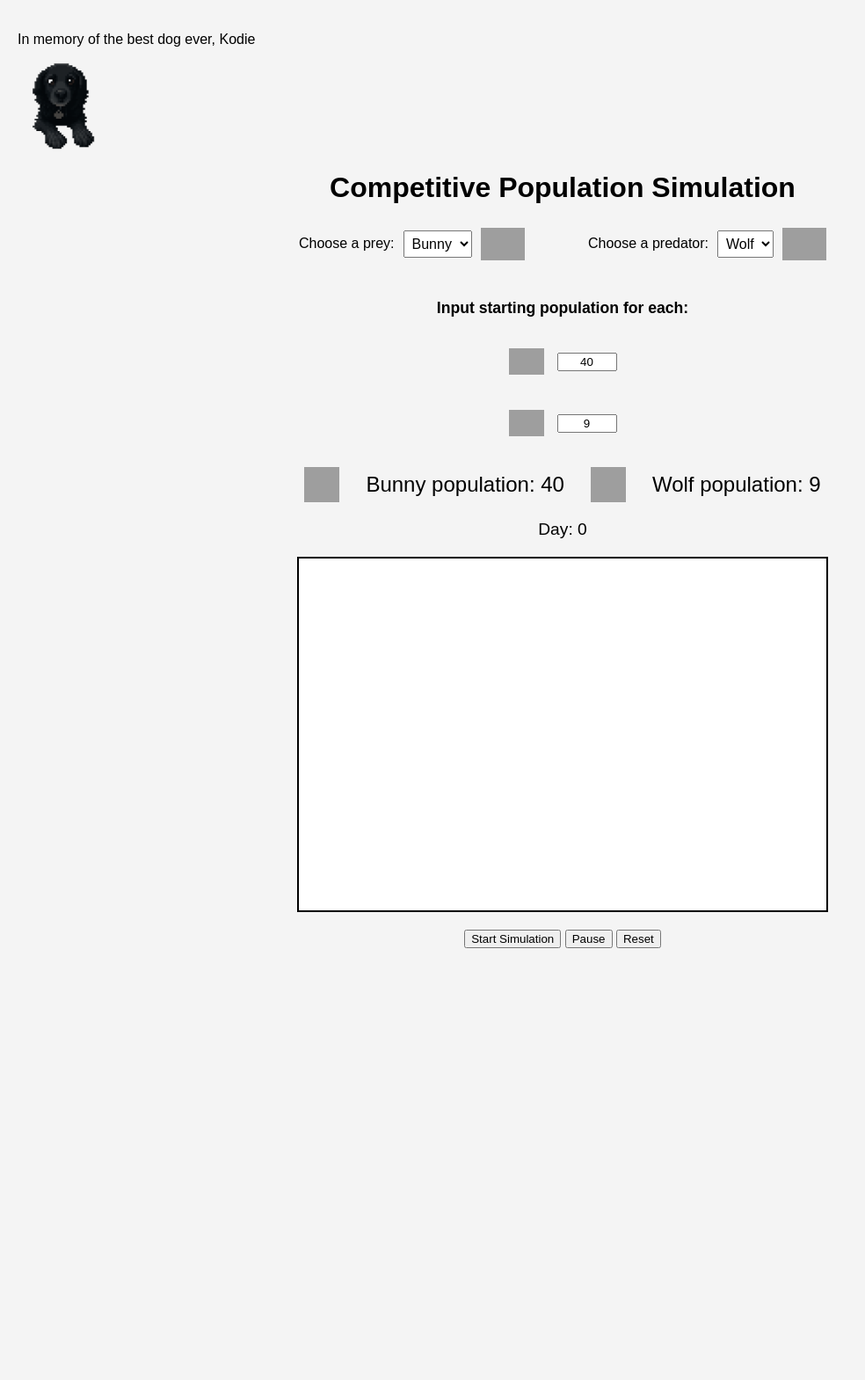
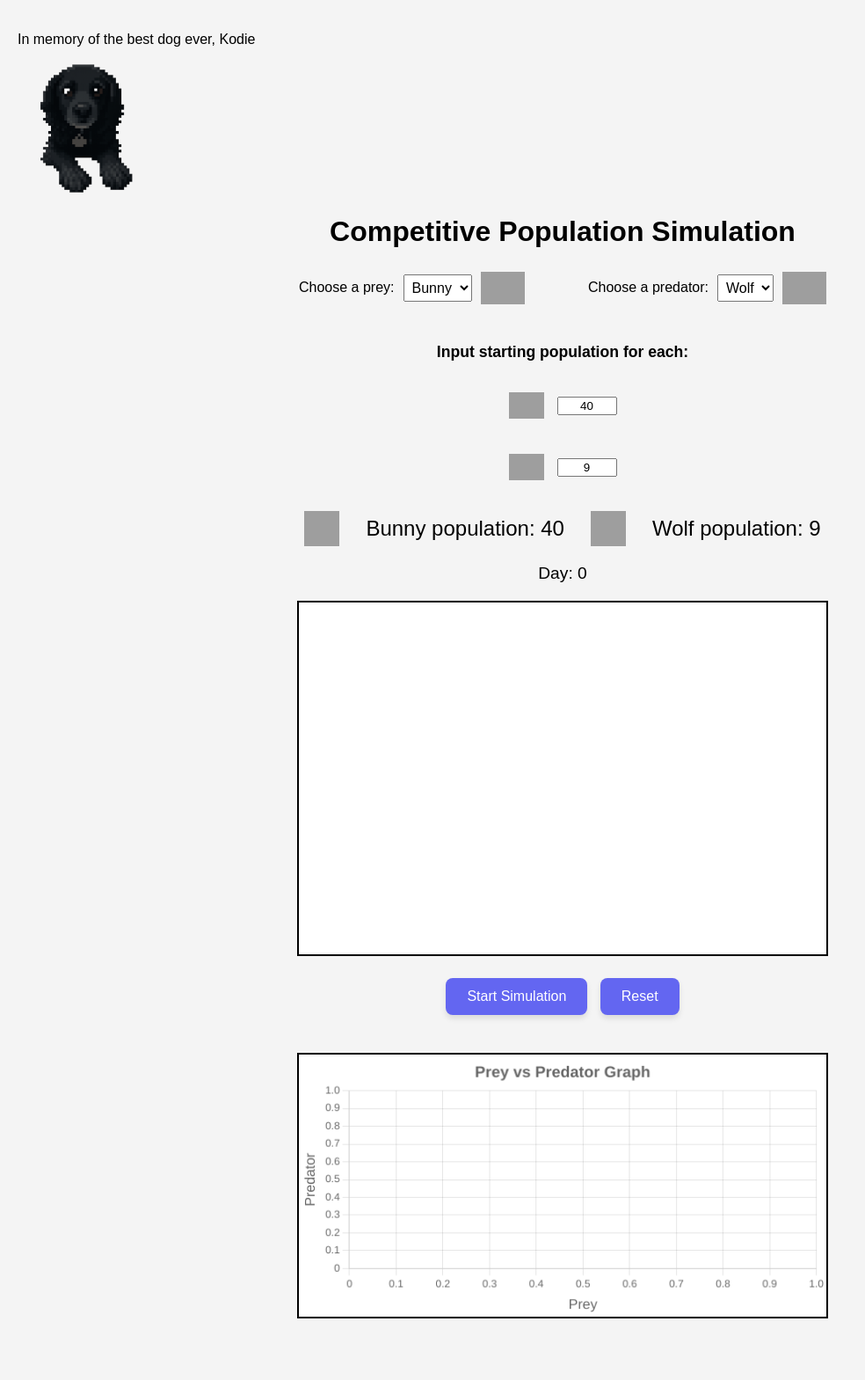
Before and after one commit to Nasser-Mohammed/Nasser-Mohammed.github.io, a Jekyll site: the page _pages/programs-simulations/Population-Model/index.html, which Jekyll copies as it is, in a window 1280 px wide. Shown: the whole page at 88% size, without its empty margins (0-984 px from the left). Built offline with Jekyll 4.4.1, drawn with Linux system fonts in a browser that asks for light colours; before the commit the page ends 1098 px from its top, so only the background shows below that; grey boxes are pictures that could not be loaded.

Commit message:
Add files via upload

```diff
--- a/_pages/programs-simulations/Population-Model/index.html
+++ b/_pages/programs-simulations/Population-Model/index.html
@@ -8,7 +8,7 @@
 </head>
 <body>
   <p>In memory of the best dog ever, Kodie</p>
-  <img src="kodie.png" alt="Kodie" width="100" height="100">
+  <img src="kodie.png" alt="Kodie" width="150" height="150">
   <div class="wrapper">
     <h1>Competitive Population Simulation</h1>
     <div class="selector-container">
@@ -57,14 +57,16 @@
     <canvas id="simCanvas" width="600" height="400"></canvas>
 
     <div id="controls">
-      <button onclick="startSimulation()">Start Simulation</button>
-      <button onclick="pauseSimulation()">Pause</button>
+      <button id="control-button" onclick="handleControlClick()">Start Simulation</button>
       <button onclick="stopSimulation()">Reset</button>
     </div>
   </div>
 
+  <br/>
 
-
+  <div class="graph-container">
+    <canvas id="popGraph" width="600" height="300"></canvas>
+  </div>
   <script src="main.js?v=2"></script>
 </body>
 </html>
--- a/_pages/programs-simulations/Population-Model/main.js
+++ b/_pages/programs-simulations/Population-Model/main.js
@@ -26,6 +26,62 @@ let simulationRunning = false;
 let simulationPaused = false;
 let simulationLoopId = null;
 
+let graphChart = null;
+let graphData = {
+  datasets: [{
+    label: "Prey vs Predator",
+    data: [],
+    borderColor: "rgba(75,192,192,1)",
+    backgroundColor: "rgba(75,192,192,0.4)",
+    pointRadius: 3,
+    showLine: true
+  }]
+};
+
+function initGraph() {
+  const ctx = document.getElementById("popGraph").getContext("2d");
+  graphChart = new Chart(ctx, {
+    type: "scatter",
+    data: graphData,
+    options: {
+      responsive: true,
+      interaction: {
+        mode: 'none'  // 👈 Prevents clicking/zoom effects
+      },
+      plugins: {
+        legend: { display: false },
+        tooltip: { enabled: false },
+        title: {
+          display: true,
+          text: 'Prey vs Predator Graph',
+          font: {
+            size: 18
+          }
+        }
+      },
+      scales: {
+        x: {
+          title: {
+            display: true,
+            text: 'Prey',
+            font: { size: 16 }
+          },
+          type: 'linear',
+          min: 0
+        },
+        y: {
+          title: {
+            display: true,
+            text: 'Predator',
+            font: { size: 16 }
+          },
+          min: 0
+        }
+      }
+    }
+  });
+}
+
 
 function getPreyImage() {
   return currentPrey === "deer" ? deerImg : bunnyImg;
@@ -46,6 +102,23 @@ function getEmoji(animal) {
   };
   return emojiMap[animal] || "";
 }
+
+
+function handleControlClick() {
+  const button = document.getElementById("control-button");
+
+  if (!simulationRunning) {
+    startSimulation();
+    button.textContent = "Pause";
+  } else if (!simulationPaused) {
+    pauseSimulation();
+    button.textContent = "Resume";
+  } else {
+    pauseSimulation();
+    button.textContent = "Pause";
+  }
+}
+
 
 function handlePreyChange() {
   const select = document.getElementById("prey-select");
@@ -132,12 +205,15 @@ updateTimerDisplay();
       updateTimerDisplay();
     }
   }, 1000); // every second
+
+  document.getElementById("prey-input").disabled = true;
+  document.getElementById("predator-input").disabled = true;
+
+
 }
 
 function pauseSimulation() {
   simulationPaused = !simulationPaused;
-  const pauseButton = document.querySelector("button[onclick='pauseSimulation()']");
-  pauseButton.textContent = simulationPaused ? "Resume" : "Pause";
 }
 
 function stopSimulation() {
@@ -158,6 +234,14 @@ function stopSimulation() {
 
   const pauseButton = document.querySelector("button[onclick='pauseSimulation()']");
   pauseButton.textContent = "Pause";
+  if (graphChart) {
+    graphData.datasets[0].data = [];
+    graphChart.update();
+  }
+
+  document.getElementById("control-button").textContent = "Start Simulation";
+  document.getElementById("prey-input").disabled = false;
+  document.getElementById("predator-input").disabled = false;
 
 }
 
@@ -172,6 +256,14 @@ function loop() {
     predatorCount = Math.max(0, newPredators);
     updateDisplay();
     drawCanvas();
+    if (graphChart) {
+      graphData.datasets[0].data.push({
+        x: Math.floor(preyCount),
+        y: Math.floor(predatorCount)
+      });
+      graphChart.update();
+    }
+
   }, 1000);
 }//the 1000 indicates it runs every 1000 ms = 1second
 
@@ -228,4 +320,5 @@ document.addEventListener("DOMContentLoaded", () => {
 
   updateDisplay();
   drawCanvas();
+  initGraph();
 });
--- a/_pages/programs-simulations/Population-Model/style.css
+++ b/_pages/programs-simulations/Population-Model/style.css
@@ -142,3 +142,40 @@ body {
     font-size: 1.2em;
     margin-bottom: 20px;
   }
+
+  .graph-container {
+    display: flex;
+    justify-content: center;
+    margin-top: 20px;
+    margin-bottom: 30px;
+  }
+  #controls button {
+    background-color: #6366F1;  /* 👈 Choose your new base color */
+    color: white;
+    border: none;
+    padding: 12px 24px;
+    font-size: 16px;
+    margin: 5px;
+    border-radius: 8px;
+    cursor: pointer;
+    transition: background-color 0.3s ease, transform 0.2s ease;
+    box-shadow: 0 4px 6px rgba(0, 0, 0, 0.1);
+  }
+
+  #controls button:hover {
+    background-color: #4F46E5;  /* 👈 Hover color */
+    transform: translateY(-2px);
+  }
+
+
+  #controls button:active {
+    transform: scale(0.98);
+    box-shadow: 0 2px 4px rgba(0, 0, 0, 0.2);
+  }
+  #controls {
+    margin-top: 20px;
+  }
+  input:disabled {
+    background-color: #e5e7eb;
+    cursor: not-allowed;
+  }
```
